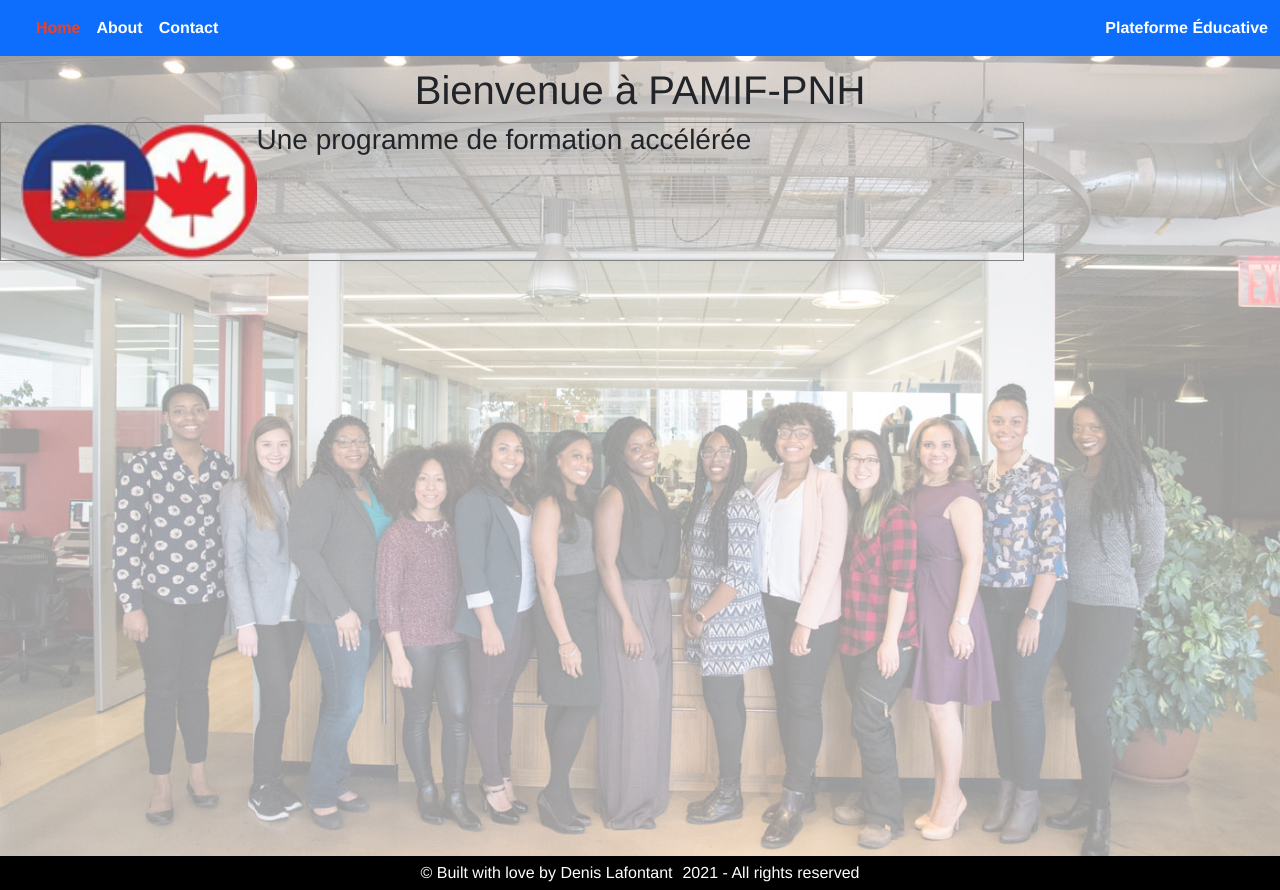
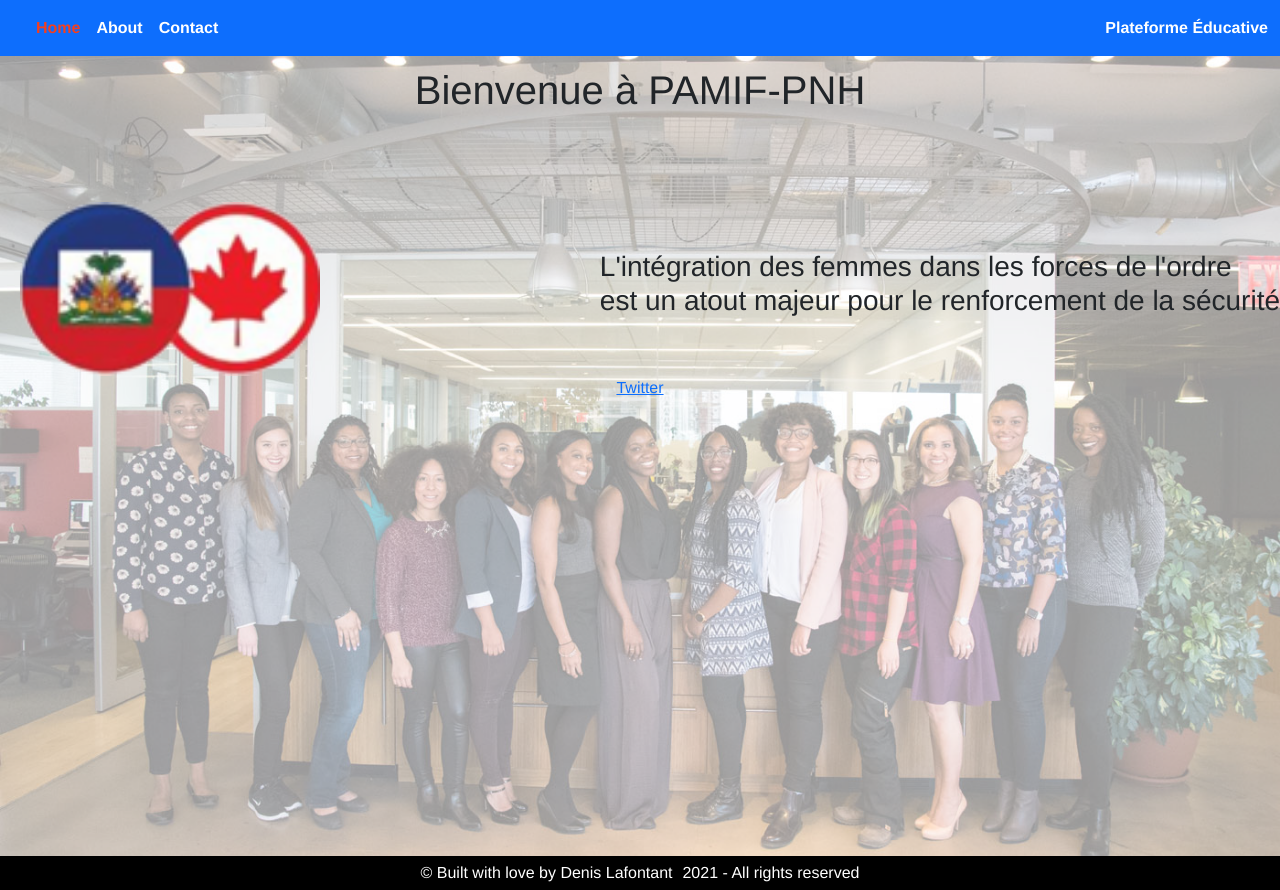
Before and after one commit to icebox827/pamif, a Vue app: page / in a window 1280 px wide. Built offline with nearby package versions, Linux system fonts and the light colour scheme.

Commit message:
Import font awesome

```diff
--- a/package.json
+++ b/package.json
@@ -8,6 +8,8 @@
     "lint": "vue-cli-service lint"
   },
   "dependencies": {
+    "@fortawesome/fontawesome-svg-core": "^1.2.36",
+    "@fortawesome/free-solid-svg-icons": "^5.15.4",
     "core-js": "^3.6.5",
     "vue": "^3.0.0",
     "vue-router": "^4.0.0-0"
--- a/src/components/HelloWorld.vue
+++ b/src/components/HelloWorld.vue
@@ -3,9 +3,16 @@
    <div class="hello">
       <div class="image" :style="{ backgroundImage: `url( ${Image} )` }">
         <h1>{{ msg }}</h1>
-        <div class="content d-flex mt-2 justify-between">
+        <div class="content">
           <img alt="logo" src="../assets/LOGO.png">
-          <h3>Une programme de formation accélérée</h3>
+          <div class="text">
+            <h3>L'intégration des femmes dans les forces de l'ordre <br>est un atout majeur pour le renforcement de la sécurité
+            </h3>
+          </div>
+        </div>
+        <div class="social">
+          <a href="#"><i class="fa fa-facebook-square" aria-hidden="true"></i></a>
+          <a href="#">Twitter</a>
         </div>
       </div>
     </div>
@@ -41,16 +48,25 @@ export default {
 }
 
 .content {
-  width: 80%;
-  border: 1px solid gray;
+  width: 100%;
+  display: flex;
+  justify-content: space-between;
 }
 
 .content img {
   width: 25%;
   padding-left: 20px;
+  margin-top: 5rem;
 }
 
-.content h3 {
-  width: 50%;
+.text {
+  display: flex;
+  justify-content: flex-end;
+  margin-top: 8rem;
+}
+
+.social {
+  display: flex;
+  justify-content: center;
 }
 </style>
--- a/src/main.js
+++ b/src/main.js
@@ -1,5 +1,9 @@
 import { createApp } from 'vue'
+import { library } from '@fortawesome/fontawesome-svg-core'
+import { fas } from '@fortawesome/free-solid-svg-icons'
 import App from './App.vue'
 import router from './router'
 
+library.add(fas)
+
 createApp(App).use(router).mount('#app')
```
Also changed, not shown: 1 other file (tests, documents, lock files or other folders).
